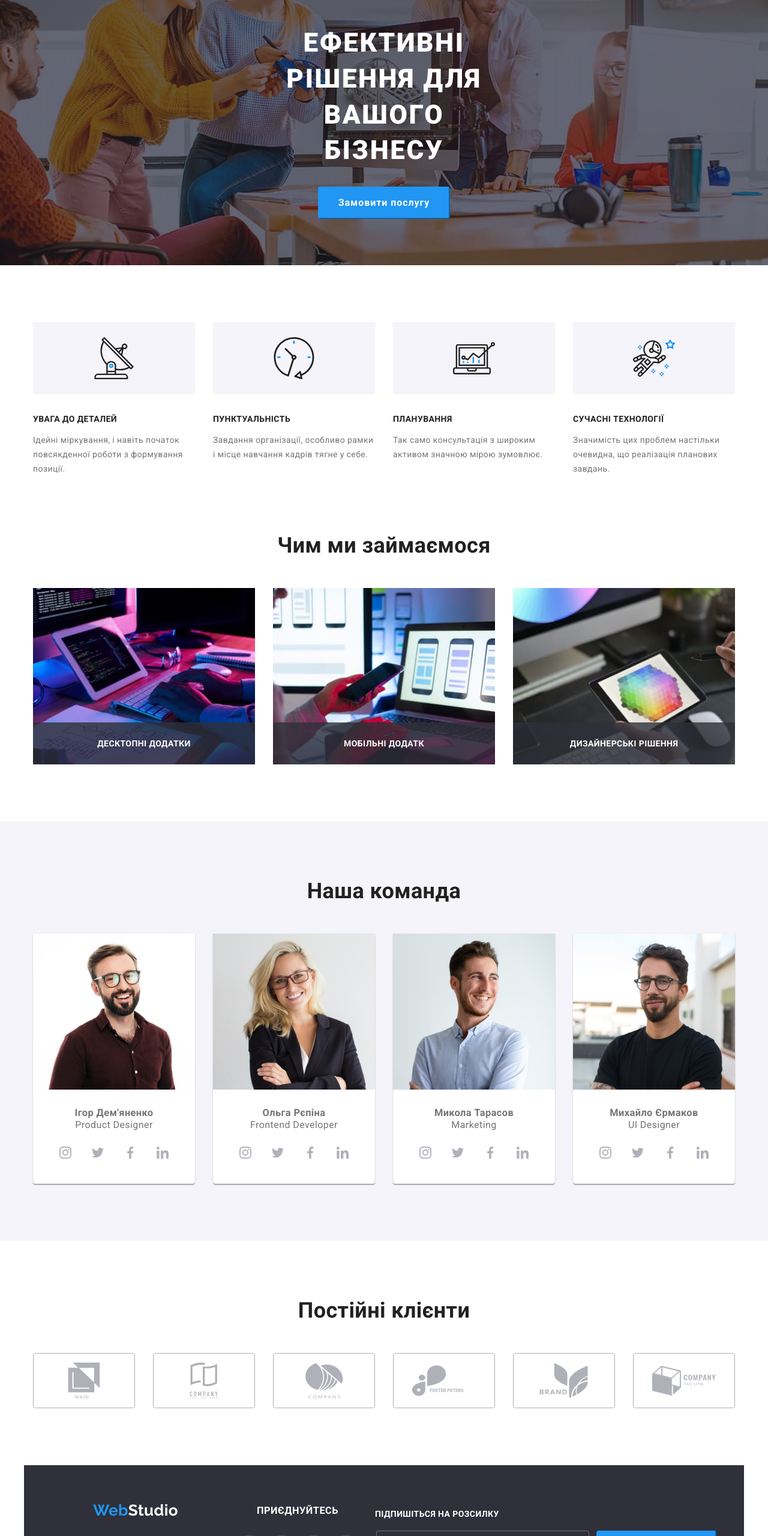
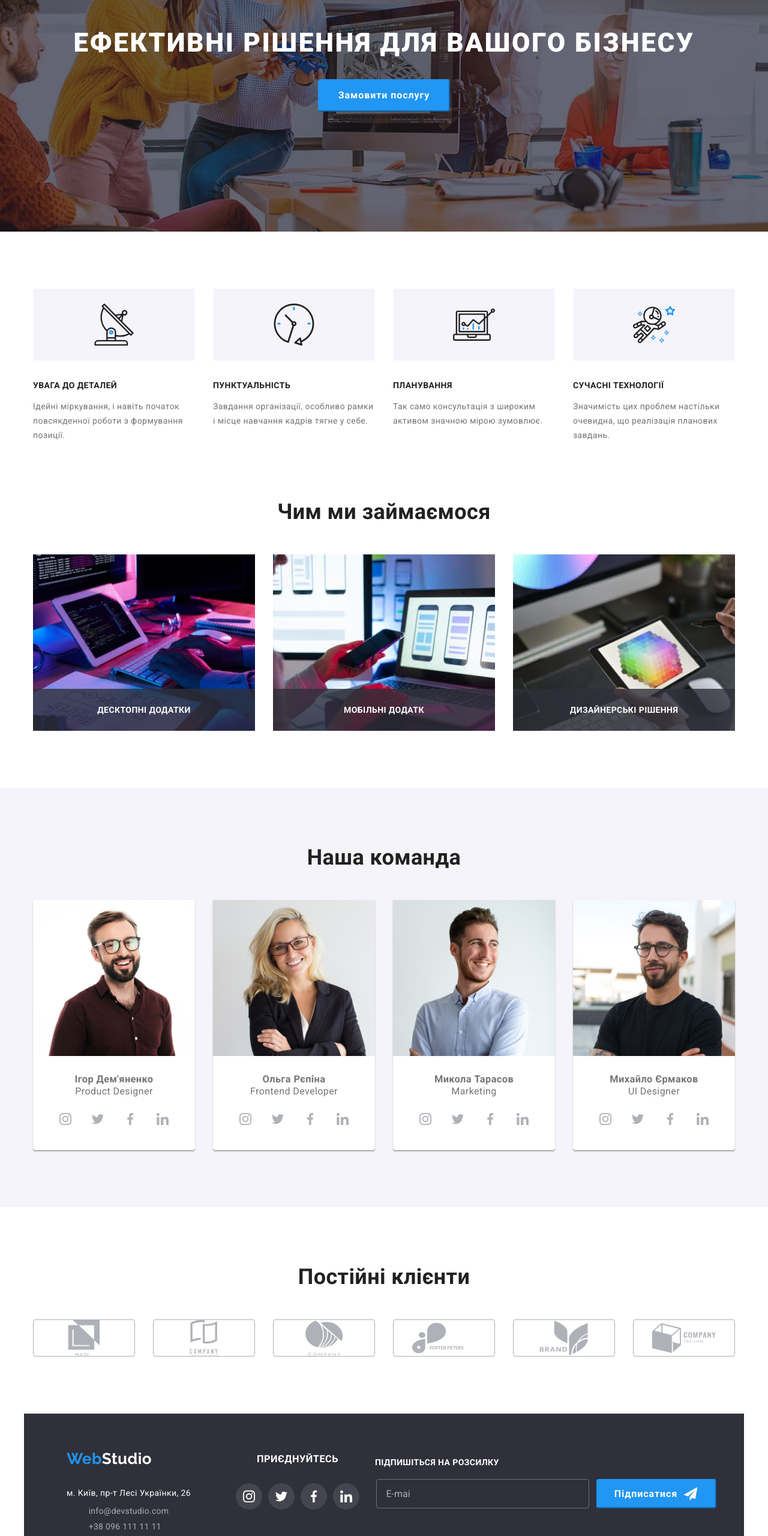
Before and after one commit to makoviisergii/goit-markup-hw-08, a plain HTML site: page index.html in a window 1280 px wide. Shown: the part 240-2800 px from the top of the page at 60% size. Drawn offline with nearby package versions, Linux system fonts and the light colour scheme.

Commit message:
hw8-corrected2

```diff
--- a/scss/layouts/_claents.scss
+++ b/scss/layouts/_claents.scss
@@ -1,11 +1,10 @@
 .claents {
  display: flex;
-  flex-direction: row;
-  flex-wrap: wrap;
-  gap: 30px;
+    align-items: flex-start;
+      justify-content: space-between;
+      gap: 30px;
   &__item {
-    width: 100%;
-    height: 92px;
+  @include calc(2, 30px);
   }
   &__link {
     border: 1px solid #afb1b8;
--- a/scss/layouts/_footer.scss
+++ b/scss/layouts/_footer.scss
@@ -60,6 +60,11 @@
     flex-direction: column;
     align-items: center;
     min-width: 230px;
+    @media screen and (min-width: 1200px) {
+    align-items: flex-start;
+  }
+
+
   }
   &-soc {
     background: rgba(255, 255, 255, 0.1);
@@ -79,12 +84,22 @@
 
     transition-property: color, fill, background-color, border-color;
     transition: var(--timing-function);
+
+    @media screen and (min-width: 1200px) {
+    align-items: flex-start;
+      }
+
     &:hover,
     &:focus {
       color: var(--accent-text-color);
+
     }
   }
 }
+
+
+
+
 
 .joine-us {
   display: flex;
--- a/scss/layouts/_hero.scss
+++ b/scss/layouts/_hero.scss
@@ -1,5 +1,5 @@
 .hero {
-  height: 400px;
+  height: 100%;
   width: 100%;
   margin: 0 auto;
   padding: 118px 60px;
@@ -47,8 +47,8 @@
   }
 
   @media screen and (min-width: 1200px) {
-    height: 600px;
-    padding: 200px 450px;
+    height: 100%;
+    padding: 200px 0;
     width:100%;
     background-image: linear-gradient(
         rgba(47, 48, 58, 0.4),
--- a/scss/layouts/_team.scss
+++ b/scss/layouts/_team.scss
@@ -12,7 +12,7 @@
     &__item {
         display: block;
             min-height: 248px;
-            width: 420px;
+            width: 100%;
             text-align: center;
     }
 
```
Also changed, not shown: css/main.css, css/main.min.css, 2 other files.
